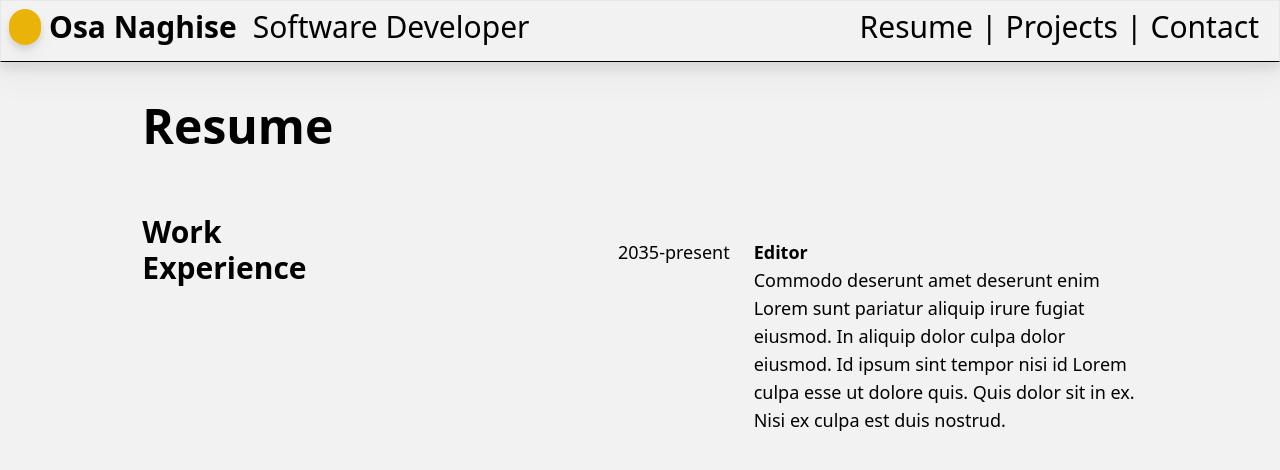
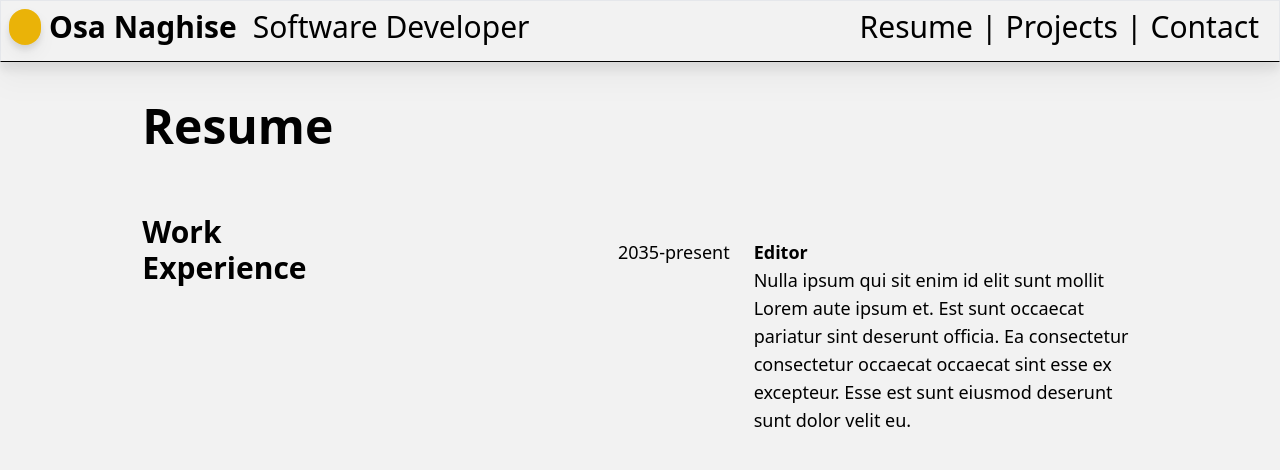
Before and after one commit to Osa-nag00/portfolio-website, a Next.js app: page /resume in a window 1280 px wide. Shown: the top 470 px of the page. Built offline with nearby package versions, Linux system fonts and the light colour scheme.

Commit message:
added ResumeTemplate

```diff
--- a/app/resume/page.js
+++ b/app/resume/page.js
@@ -1,4 +1,5 @@
 import PageTransition from "../pageTransitionComponent";
+import ResumeEntryTemplate from "./resumeEntryTemplate";
 
 export default function Resume() {
 	return (
@@ -18,17 +19,13 @@ export default function Resume() {
 					because the parent div has the Resume title */}
 					<h1 className='mb-28'>&nbsp;</h1>
 
-					<div className='flex flex-row space-x-6 text-lg'>
-						<p>2035-present</p>
-						<div className='flex flex-col'>
-							<h3 className='font-semibold'>Editor</h3>
-							<p className='max-w-sm'>
-								Commodo deserunt amet deserunt enim Lorem sunt pariatur aliquip irure fugiat eiusmod. In aliquip dolor
-								culpa dolor eiusmod. Id ipsum sint tempor nisi id Lorem culpa esse ut dolore quis. Quis dolor sit in ex.
-								Nisi ex culpa est duis nostrud.
-							</p>
-						</div>
-					</div>
+					<ResumeEntryTemplate
+						timePeriod={"2035-present"}
+						jobTitle={"Editor"}
+						Desc={
+							"Nulla ipsum qui sit enim id elit sunt mollit Lorem aute ipsum et. Est sunt occaecat pariatur sint deserunt officia. Ea consectetur consectetur occaecat occaecat sint esse ex excepteur. Esse est sunt eiusmod deserunt sunt dolor velit eu."
+						}
+					/>
 				</div>
 			</div>
 		</PageTransition>
--- /dev/null
+++ b/app/resume/resumeEntryTemplate.js
@@ -0,0 +1,11 @@
+export default function ResumeEntryTemplate({ timePeriod, jobTitle, Desc }) {
+	return (
+		<div className='flex flex-row space-x-6 text-lg pb-10'>
+			<p>{timePeriod}</p>
+			<div className='flex flex-col'>
+				<h3 className='font-semibold'>{jobTitle}</h3>
+				<p className='max-w-sm'>{Desc}</p>
+			</div>
+		</div>
+	);
+}
```
